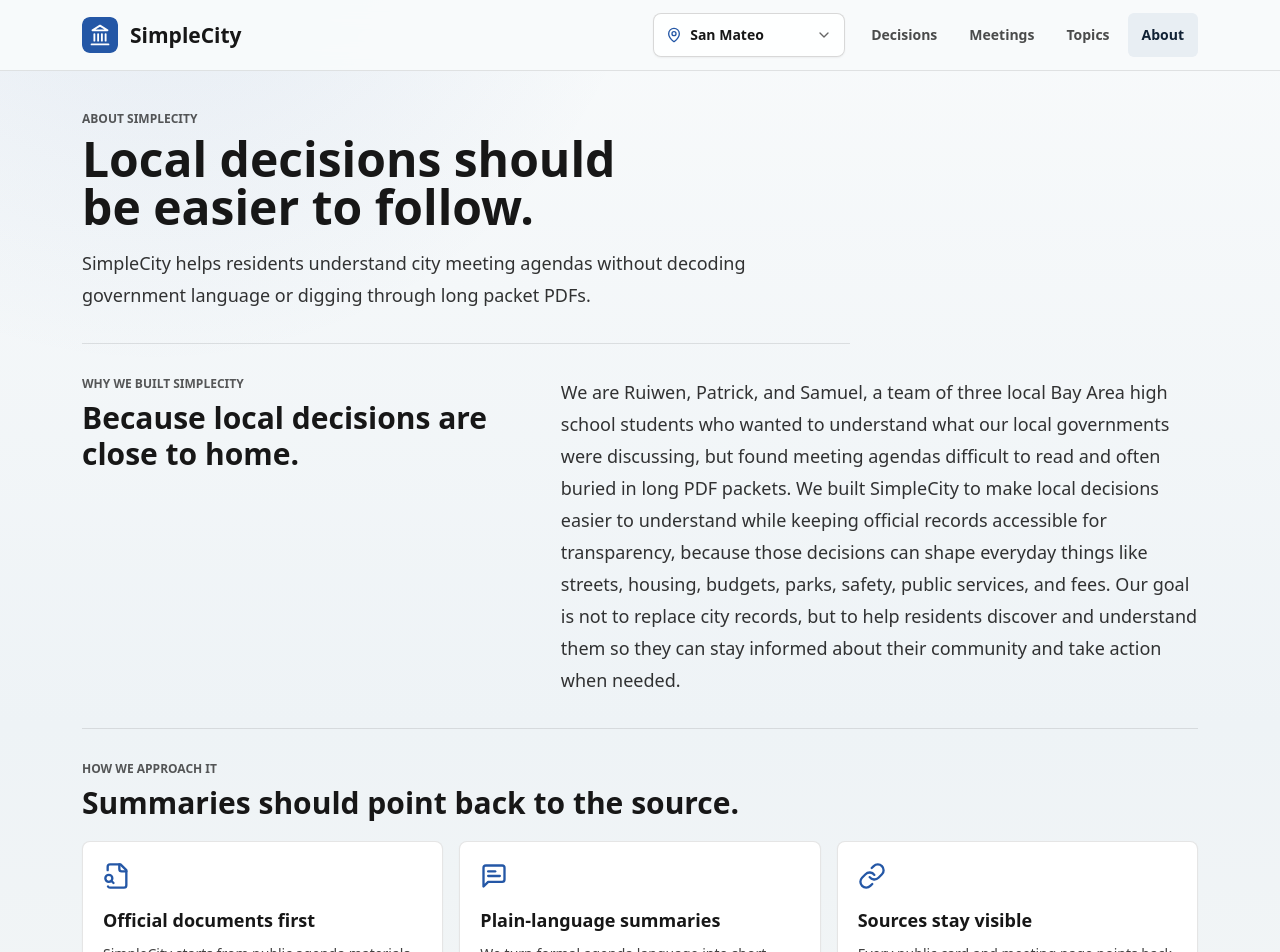
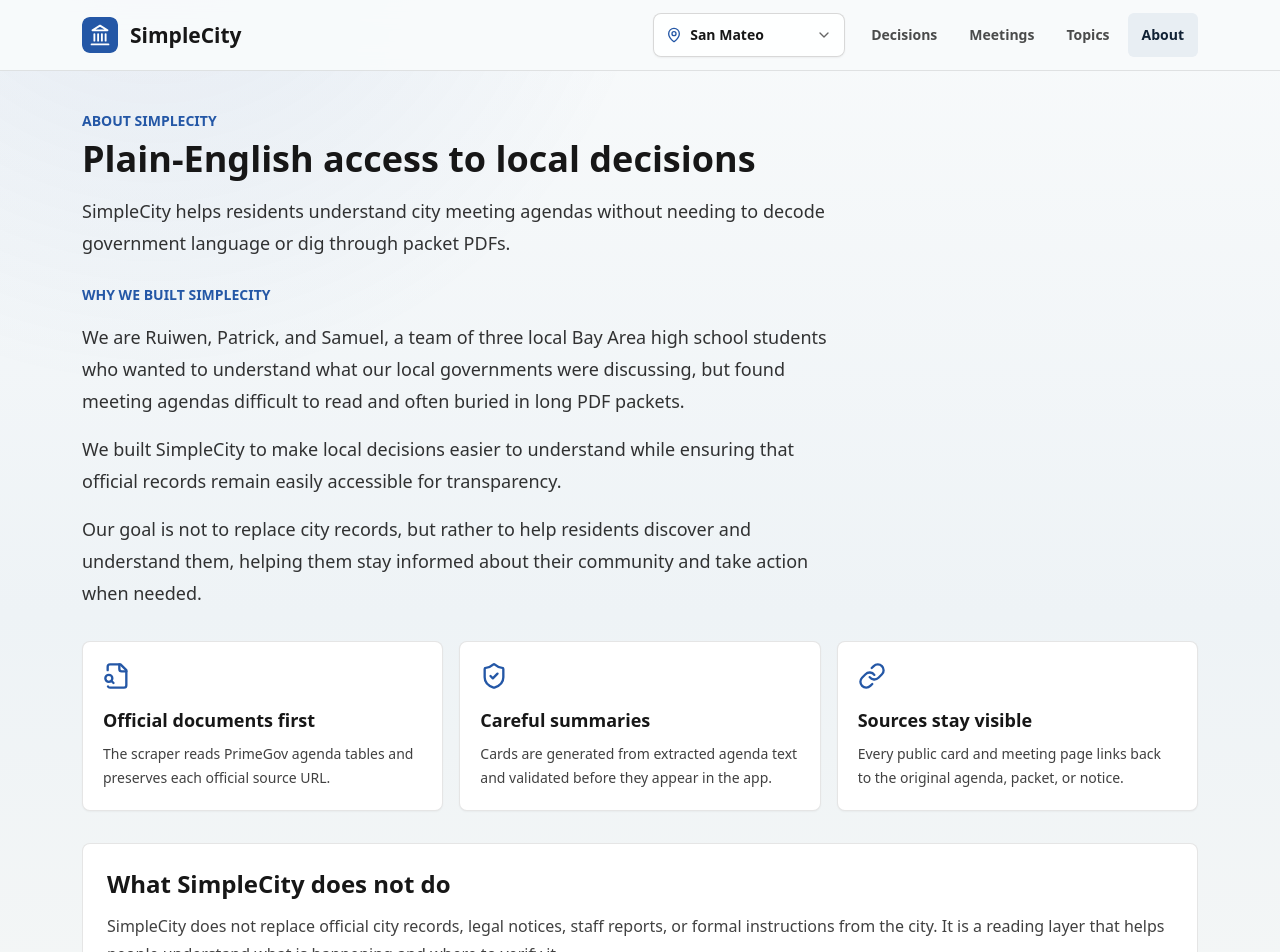
Before and after one commit to ronemic/simplecity, a Next.js app: page /about in a window 1280 px wide. Shown: the top 952 px of the page. Built offline with nearby package versions, Linux system fonts and the light colour scheme.

Commit message:
about page

```diff
--- a/app/about/page.tsx
+++ b/app/about/page.tsx
@@ -1,87 +1,61 @@
-import {
-  FileSearch,
-  Link as LinkIcon,
-  MessageSquareText,
-  ShieldCheck
-} from "lucide-react";
+import { FileSearch, Link as LinkIcon, ShieldCheck } from "lucide-react";
 
-const principles = [
+export default function AboutPage() {
+  return (
+    <div className="section-shell py-10">
+      <div className="max-w-3xl">
+        <p className="text-sm font-bold uppercase text-civic">About SimpleCity</p>
+        <h1 className="mt-2 text-4xl font-black text-ink">Plain-English access to local decisions</h1>
+        <p className="mt-4 text-lg leading-8 text-black/80">
+          SimpleCity helps residents understand city meeting agendas without needing to decode
+          government language or dig through packet PDFs.
+        </p>
+        <br></br>
+        <p className="text-sm font-bold uppercase text-civic">Why we built SimpleCity</p>
+         <p className="mt-4 text-lg leading-8 text-black/80">
+          We are Ruiwen, Patrick, and Samuel, a team of three local Bay Area high school students who wanted to understand what our local governments were discussing, but found meeting agendas difficult to read and often buried in long PDF packets.
+        </p>
+<p className="mt-4 text-lg leading-8 text-black/80">
+We built SimpleCity to make local decisions easier to understand while ensuring that official records remain easily accessible for transparency.
+</p>
+<p className="mt-4 text-lg leading-8 text-black/80">
+Our goal is not to replace city records, but rather to help residents discover and understand them, helping them stay informed about their community and take action when needed.
+        </p>
+      </div>
+
+      <div className="mt-8 grid gap-4 md:grid-cols-3">
+        {[
           {
             icon: FileSearch,
             title: "Official documents first",
-    body: "SimpleCity starts from public agenda materials and keeps the original source close by."
+            body: "The scraper reads PrimeGov agenda tables and preserves each official source URL."
           },
           {
-    icon: MessageSquareText,
-    title: "Plain-language summaries",
-    body: "We turn formal agenda language into short explanations of what is happening and why it matters."
+            icon: ShieldCheck,
+            title: "Careful summaries",
+            body: "Cards are generated from extracted agenda text and validated before they appear in the app."
           },
           {
             icon: LinkIcon,
             title: "Sources stay visible",
-    body: "Every public card and meeting page points back to the agenda, packet, notice, or related record."
+            body: "Every public card and meeting page links back to the original agenda, packet, or notice."
           }
-];
-
-export default function AboutPage() {
-  return (
-    <div className="section-shell py-8 sm:py-10">
-      <section className="max-w-3xl border-b border-black/10 pb-8">
-        <p className="label-eyebrow text-civic">About SimpleCity</p>
-        <h1 className="page-title mt-2">Local decisions should be easier to follow.</h1>
-        <p className="mt-4 text-lg leading-8 text-black/80">
-          SimpleCity helps residents understand city meeting agendas without decoding government
-          language or digging through long packet PDFs.
-        </p>
-      </section>
-
-      <section className="grid gap-5 border-b border-black/10 py-8 lg:grid-cols-[0.72fr_1fr]">
-        <div>
-          <p className="label-eyebrow text-civic">Why we built SimpleCity</p>
-          <h2 className="mt-2 text-3xl font-black text-ink">Because local decisions are close to home.</h2>
-        </div>
-
-        <p className="text-lg leading-8 text-black/80">
-          We are Ruiwen, Patrick, and Samuel, a team of three local Bay Area high school students who
-          wanted to understand what our local governments were discussing, but found meeting agendas
-          difficult to read and often buried in long PDF packets. We built SimpleCity to make local
-          decisions easier to understand while keeping official records accessible for transparency,
-          because those decisions can shape everyday things like streets, housing, budgets, parks, safety,
-          public services, and fees. Our goal is not to replace city records, but to help residents
-          discover and understand them so they can stay informed about their community and take action
-          when needed.
-        </p>
-      </section>
-
-      <section className="py-8">
-        <div className="mb-5 max-w-2xl">
-          <p className="label-eyebrow text-civic">How we approach it</p>
-          <h2 className="mt-2 text-3xl font-black text-ink">Summaries should point back to the source.</h2>
-        </div>
-
-        <div className="grid gap-4 md:grid-cols-3">
-          {principles.map((item) => (
+        ].map((item) => (
           <section key={item.title} className="quiet-card p-5">
             <item.icon aria-hidden className="h-7 w-7 text-civic" />
-              <h3 className="mt-4 text-lg font-bold text-ink">{item.title}</h3>
+            <h2 className="mt-4 text-lg font-bold text-ink">{item.title}</h2>
             <p className="mt-2 text-sm leading-6 text-black/75">{item.body}</p>
           </section>
         ))}
       </div>
-      </section>
 
-      <section className="rounded-lg border border-black/10 bg-white p-6">
-        <div className="flex max-w-4xl flex-col gap-4 sm:flex-row sm:items-start">
-          <ShieldCheck aria-hidden className="h-7 w-7 shrink-0 text-civic" />
-          <div>
-            <h2 className="text-2xl font-black text-ink">What SimpleCity does not do</h2>
+      <section className="mt-8 rounded-lg border border-black/10 bg-white p-6">
+        <h2 className="text-2xl font-bold text-ink">What SimpleCity does not do</h2>
         <p className="mt-3 text-base leading-7 text-black/75">
           SimpleCity does not replace official city records, legal notices, staff reports, or formal
-              instructions from the city. It is a reading layer that helps people understand what is
-              happening and where to verify it.
+          instructions from the city. It is a reading layer that helps people understand what is happening
+          and where to verify it.
         </p>
-          </div>
-        </div>
       </section>
     </div>
   );
```
Lines whose indentation alone changed are shown as unchanged.
